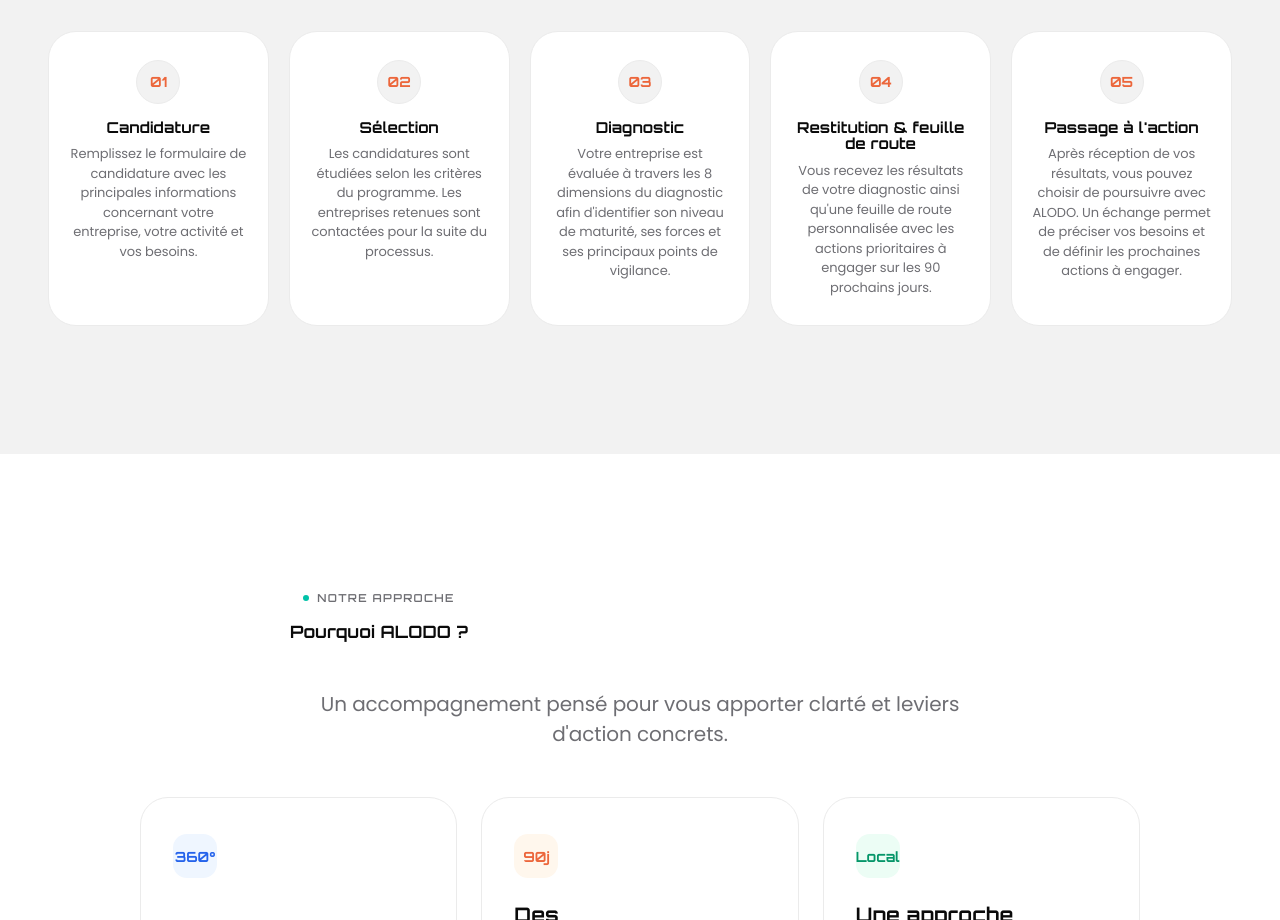
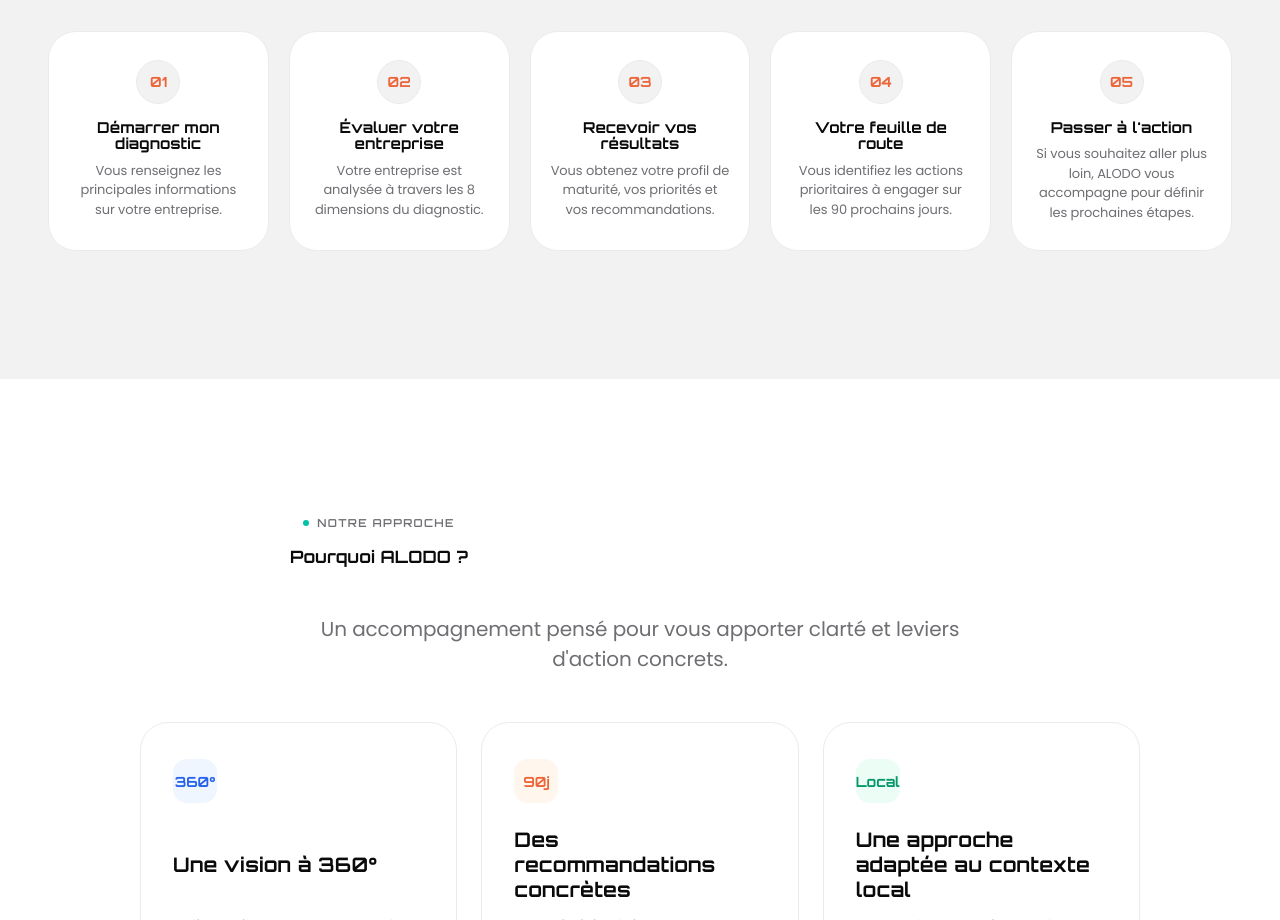
Before and after one commit to Alodotech/Alodo_tech, a Next.js app: page /mpme in a window 1280 px wide. Shown: the part 3640-4560 px from the top of the page. Built offline with nearby package versions, Linux system fonts and the light colour scheme.

Commit message:
update: refresh 5 steps parcours content on MPME landing page

```diff
--- a/src/app/mpme/page.tsx
+++ b/src/app/mpme/page.tsx
@@ -255,28 +255,28 @@
               {[
                 {
                   step: "01",
-                  title: "Candidature",
-                  desc: "Remplissez le formulaire de candidature avec les principales informations concernant votre entreprise, votre activité et vos besoins.",
+                  title: "Démarrer mon diagnostic",
+                  desc: "Vous renseignez les principales informations sur votre entreprise.",
                 },
                 {
                   step: "02",
-                  title: "Sélection",
-                  desc: "Les candidatures sont étudiées selon les critères du programme. Les entreprises retenues sont contactées pour la suite du processus.",
+                  title: "Évaluer votre entreprise",
+                  desc: "Votre entreprise est analysée à travers les 8 dimensions du diagnostic.",
                 },
                 {
                   step: "03",
-                  title: "Diagnostic",
-                  desc: "Votre entreprise est évaluée à travers les 8 dimensions du diagnostic afin d'identifier son niveau de maturité, ses forces et ses principaux points de vigilance.",
+                  title: "Recevoir vos résultats",
+                  desc: "Vous obtenez votre profil de maturité, vos priorités et vos recommandations.",
                 },
                 {
                   step: "04",
-                  title: "Restitution & feuille de route",
-                  desc: "Vous recevez les résultats de votre diagnostic ainsi qu'une feuille de route personnalisée avec les actions prioritaires à engager sur les 90 prochains jours.",
+                  title: "Votre feuille de route",
+                  desc: "Vous identifiez les actions prioritaires à engager sur les 90 prochains jours.",
                 },
                 {
                   step: "05",
-                  title: "Passage à l'action",
-                  desc: "Après réception de vos résultats, vous pouvez choisir de poursuivre avec ALODO. Un échange permet de préciser vos besoins et de définir les prochaines actions à engager.",
+                  title: "Passer à l'action",
+                  desc: "Si vous souhaitez aller plus loin, ALODO vous accompagne pour définir les prochaines étapes.",
                 },
               ].map((st) => (
                 <div key={st.step} className="step-card">
```
